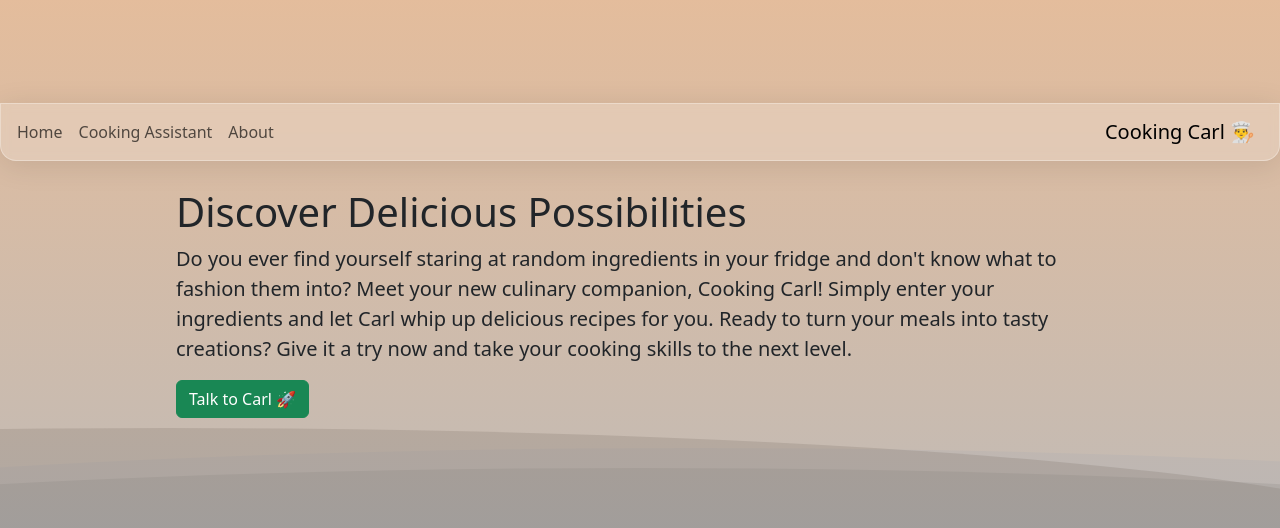
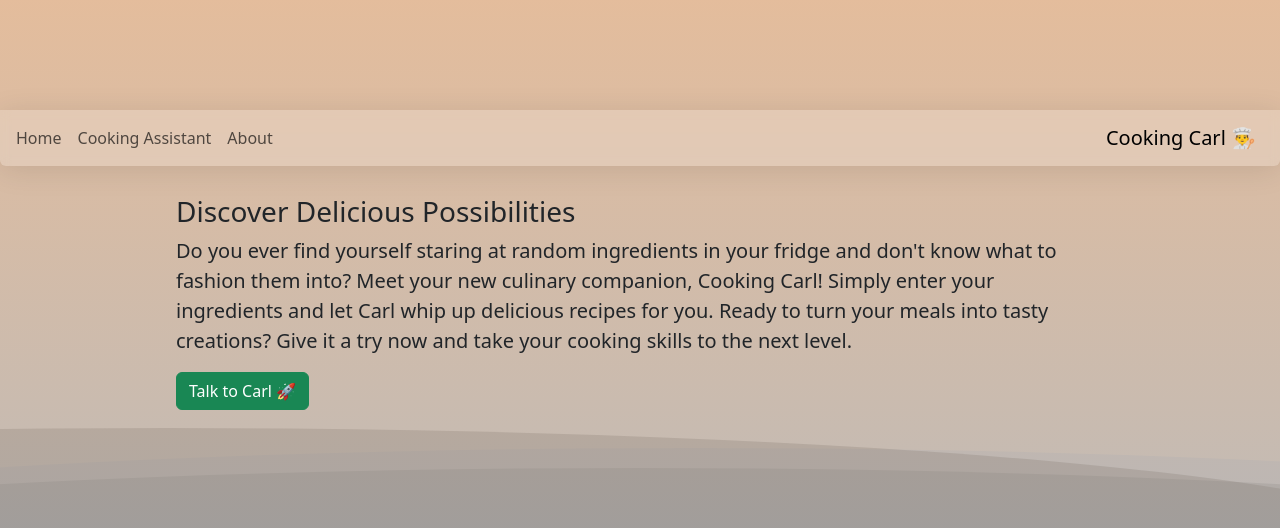
Before and after one commit to taltnbrg/cooking-carl, a React (Vite) app: page / in a window 1280 px wide. Shown: the part 132-660 px from the top of the page. Built offline with nearby package versions, Linux system fonts and the light colour scheme; the HTML template or start-up script is replaced by a standard one.

Commit message:
styles and structure

```diff
--- a/src/components/AssistantIntroduction.jsx
+++ b/src/components/AssistantIntroduction.jsx
@@ -17,7 +17,7 @@ const AssistantIntroduction = ({ lang }) => {
   const collapseInstructionsText = openInstructions ? 'chat_instructions_hide' : 'chat_instructions_show';
   const textToShow = text[collapseInstructionsText][selectedLang];
   return (
-    <>
+    <div className="mb-1">
       <h3>{text.chat_instructions_intro[selectedLang]}</h3>
       <div className="p-0 m-0 ">
         <Button
@@ -25,25 +25,25 @@ const AssistantIntroduction = ({ lang }) => {
           variant="link"
           as="a"
           onClick={() => setOpenInstructions(!openInstructions)}
-          className="p-0 m-0 fs-6 text-muted text-decoration-none"
+          className="p-0 m-0 text-muted text-decoration-none"
         >
           {textToShow}
         </Button>
       </div>
       <Collapse in={openInstructions}>
-        <Container className="p-0 m-0 pt-2 mt-2">
+        <Container className="p-0 m-0">
           <ListGroup as="ol" numbered>
             {steps
               .filter((step) => step != '')
               .map((step, index) => (
-                <ListGroup.Item variant="light" key={index} as="li">
+                <ListGroup.Item className="glass-background text-black-75 small" variant="light" key={index} as="li">
                   {step}
                 </ListGroup.Item>
               ))}
           </ListGroup>
         </Container>
       </Collapse>
-    </>
+    </div>
   );
 };
 
--- a/src/components/Header.jsx
+++ b/src/components/Header.jsx
@@ -11,7 +11,7 @@ const Header = ({ lang, handleHome, handleAbout, handleAssistant }) => {
     <>
       <Navbar
         collapseOnSelect
-        className="position-absolute rounded-top-0 z-dropdown-menu p-2 glass w-100 align-items-end text-end flex-row-reverse"
+        className="position-absolute rounded-bottom-2 z-dropdown-menu p-2 glass-background w-100 align-items-end text-end flex-row-reverse"
         bg="light-dark"
         expand="sm"
       >
@@ -19,7 +19,6 @@ const Header = ({ lang, handleHome, handleAbout, handleAssistant }) => {
           {text.site_title[selectedLang]}
         </Navbar.Brand>
         <Navbar.Toggle aria-controls="basic-navbar-nav" />
-        <>
         <Navbar.Collapse id="basic-navbar-nav">
           <Nav className="mr-auto">
             <Nav.Link className="w-fit-content align-self-end" onClick={handleHome} href="#home">
@@ -36,7 +35,6 @@ const Header = ({ lang, handleHome, handleAbout, handleAssistant }) => {
                         </Nav.Item> */}
           </Nav>
         </Navbar.Collapse>
-        </>
       </Navbar>
       <Navbar className="invisible">
         <Navbar.Brand className="h1 pb-0">{text.site_title[selectedLang]}</Navbar.Brand>
--- a/src/components/Home.jsx
+++ b/src/components/Home.jsx
@@ -5,7 +5,7 @@ const Home = ({ lang, handleButton }) => {
   const selectedLang = lang || 'en';
   return (
     <>
-      <h1>{text.home_intro_heading[selectedLang]}</h1>
+      <h3>{text.home_intro_heading[selectedLang]}</h3>
       <p className="ps-0 lead">{text.home_intro_text[selectedLang]}</p>
       <a href="#chat" onClick={handleButton} className="btn btn-success">
         {text.home_intro_button[selectedLang]}
--- a/src/components/IngredientsDisplay.jsx
+++ b/src/components/IngredientsDisplay.jsx
@@ -20,7 +20,7 @@ const IngredientDisplay = ({ ingredients, handleDelete }) => {
         {ingredients
           .filter((ingredient) => ingredient != '')
           .map((ingredient, index) => (
-            <ListGroup.Item variant="dark" key={index} as="li">
+            <ListGroup.Item className="glass-background" variant="dark" key={index} as="li">
               <span className="text-black">
                 {ingredient}
                 <CloseButton className="float-end" onClick={handleDelete} data-value={ingredient} key={index} />
--- a/src/styles/custom_styles.scss
+++ b/src/styles/custom_styles.scss
@@ -63,24 +63,20 @@ body {
     border: var(--bs-border-width) var(--bs-border-color-translucent);
 }
 
-.glass {
+.glass-background {
     /* From https://css.glass */
     background: rgba(255, 255, 255, 0.2);
-    border-radius: 16px;
+    // border-radius: 16px;
     box-shadow: 0 4px 30px rgba(0, 0, 0, 0.1);
     backdrop-filter: blur(5px);
     -webkit-backdrop-filter: blur(5px);
-    border: 1px solid rgba(255, 255, 255, 0.3);
+    // border: 1px solid rgba(255, 255, 255, 0.3);
 }
 
 .cccenter-h-100-md {
     height: 100% !important;
     display: grid;
     place-content: center;
-}
-
-.z-dropdown-menu {
-    z-index: 2;
 }
 
 nav.z-dropdown-menu {
```
Lines whose indentation alone changed are shown as unchanged.
